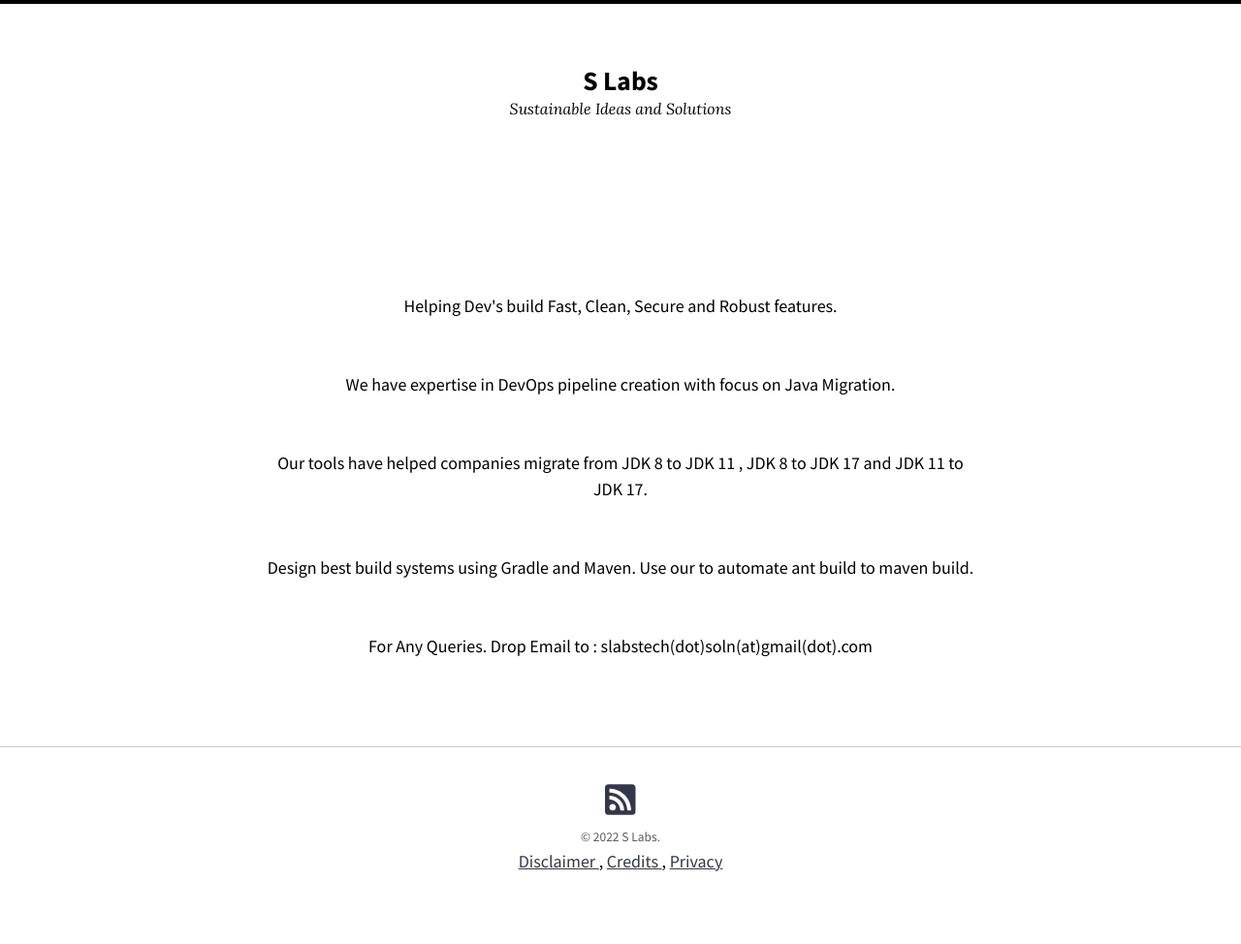
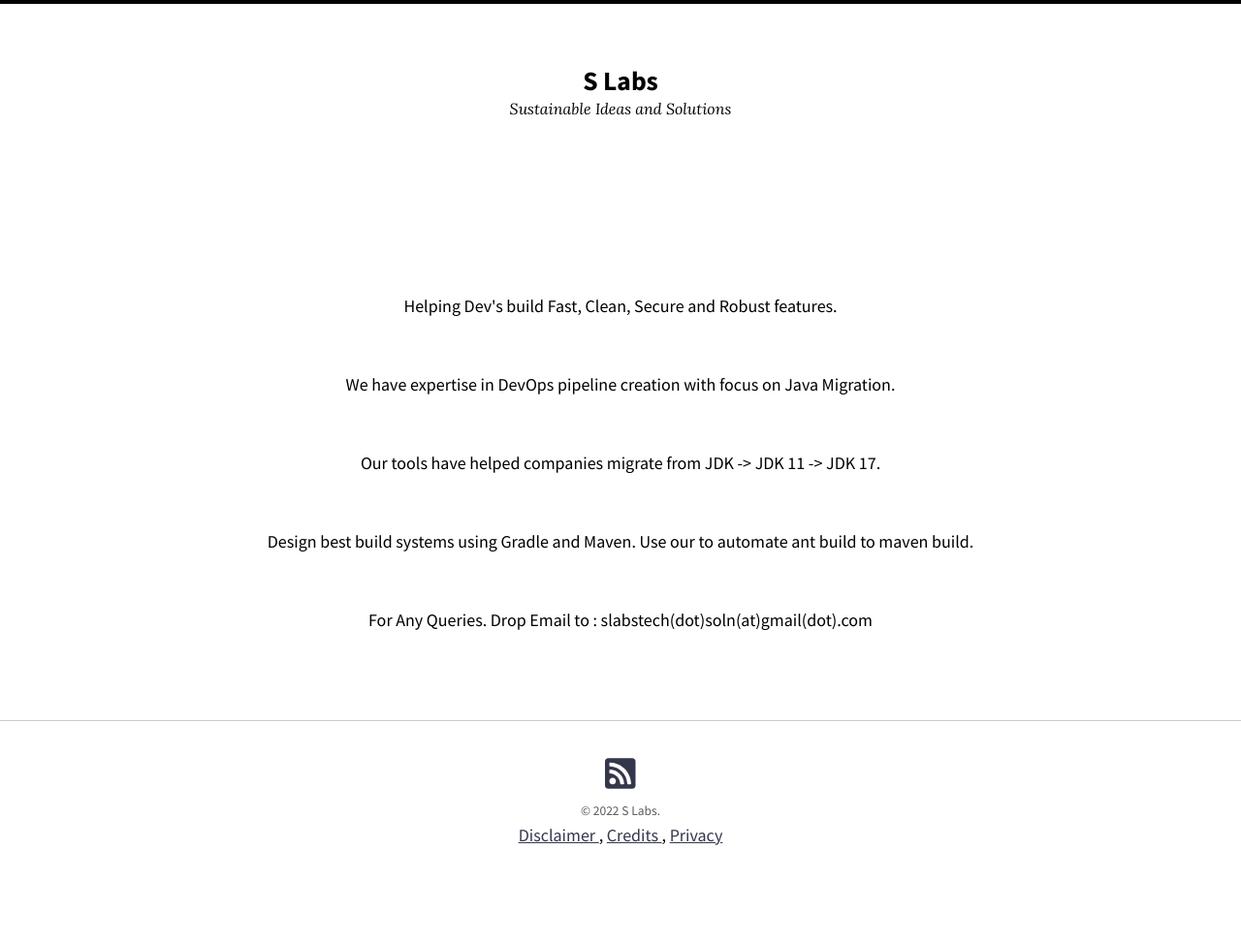
Before and after one commit to slabstech/slabstech.github.io, a Jekyll site: the page built from index.md, in a window 1280 px wide. Shown: the whole page at 97% size. Built offline with Jekyll 4.4.1, drawn with Linux system fonts in a browser that asks for light colours; nearby versions of some CDN libraries; after the commit the page ends 947 px from its top, so only the background shows below that.

Commit message:
update modification for nnew file

```diff
--- a/_data/navigation.yml
+++ b/_data/navigation.yml
@@ -2,6 +2,9 @@
 
 - title: Blog
   url: /blog/
+
+- title: Consult
+  url: /consult/
 
 - title: Art
   url: /art/
--- a/_layouts/home.html
+++ b/_layouts/home.html
@@ -10,7 +10,7 @@
 </center>
 
 <br><br><center>We have expertise in DevOps pipeline creation with focus on Java Migration.</center>
-<br><br><center>Our tools have helped companies migrate from JDK 8 to JDK 11 , JDK 8 to JDK 17 and JDK 11 to JDK 17.
+<br><br><center>Our tools have helped companies migrate from JDK -> JDK 11 -> JDK 17.
 </center>
 
 <br><br><center>Design best build systems using Gradle and Maven.  Use our to automate ant build to maven build.</center>
```
Also changed, not shown: consult/index.md (added, +24 -0 lines).
